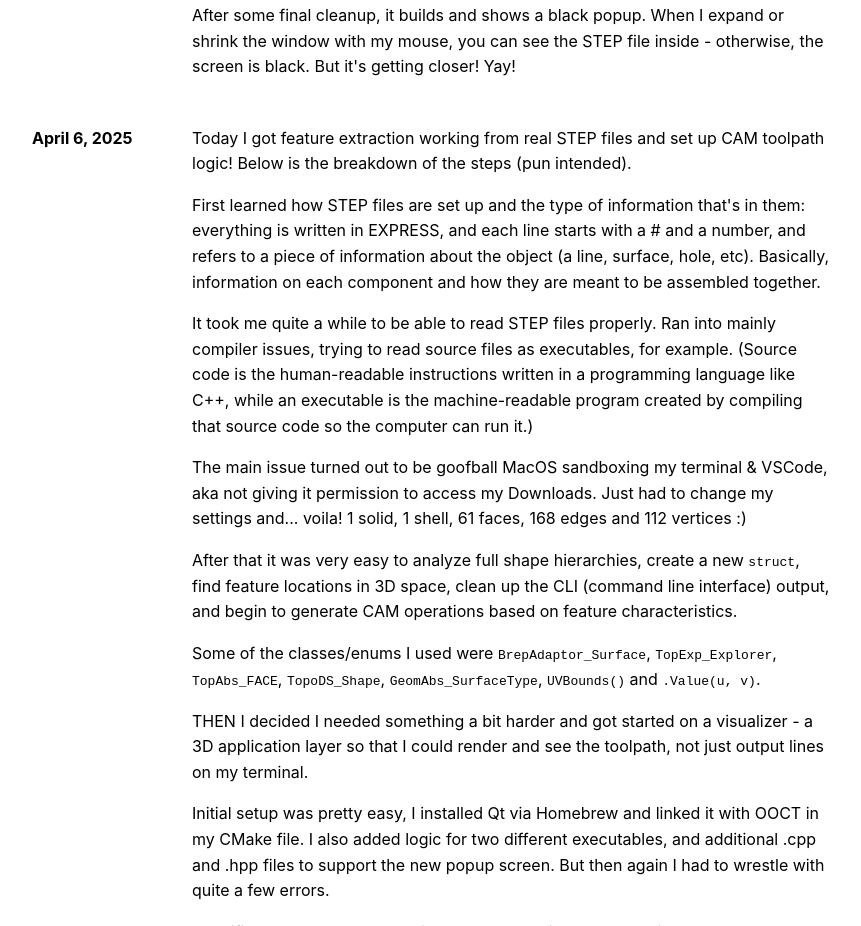
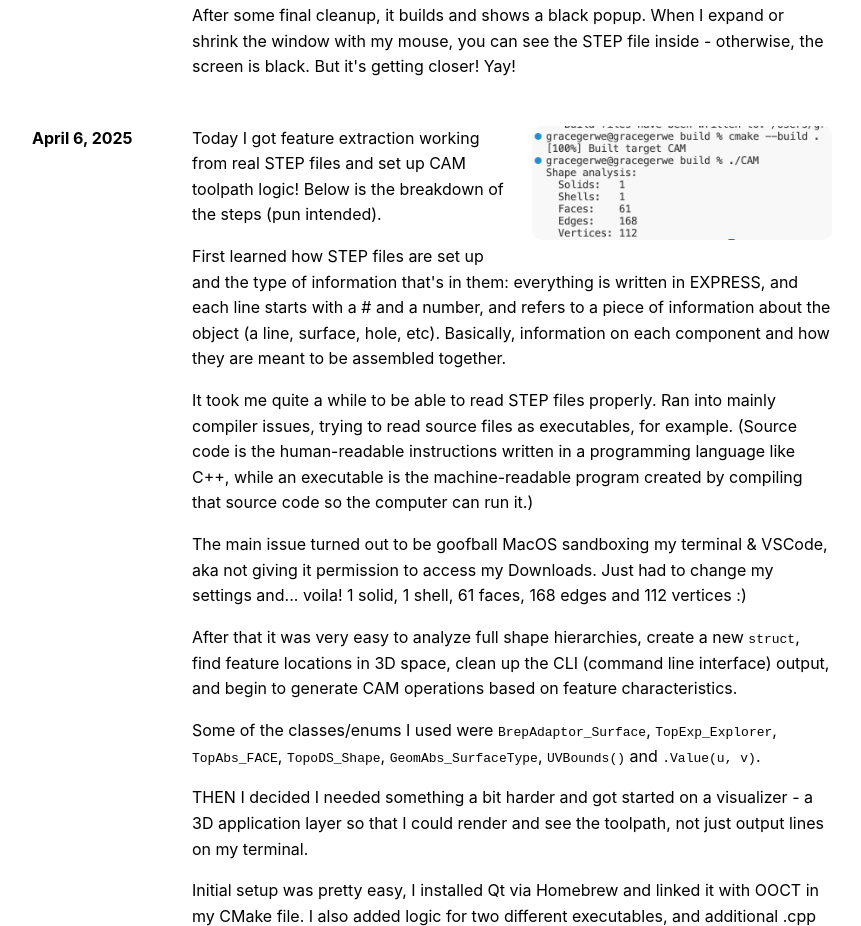
Before and after one commit to gracegerwe/projectlog, a plain HTML site: page index.html in a window 1280 px wide. Shown: the part 876-1802 px from the top of the page, without its empty margins (208-1069 px from the left). Drawn offline with Linux system fonts and the light colour scheme.

Commit message:
added firststep image index.html

```diff
--- a/index.html
+++ b/index.html
@@ -93,6 +93,7 @@
   <div class="entry">
     <div class="date">April 6, 2025</div>
     <div class="text">
+      <img src="assets/firststep.png" class="wrap-image">
       Today I got feature extraction working from real STEP files and set up CAM toolpath logic! Below is the breakdown of the steps (pun intended).
       <p>First learned how STEP files are set up and the type of information that's in them: everything is written in EXPRESS, and each line starts with a # and a number, and refers to a piece of information about the object (a line, surface, hole, etc). Basically, information on each component and how they are meant to be assembled together.</p>
       <p>It took me quite a while to be able to read STEP files properly. Ran into mainly compiler issues, trying to read source files as executables, for example. (Source code is the human-readable instructions written in a programming language like C++, while an executable is the machine-readable program created by compiling that source code so the computer can run it.)</p>
```
